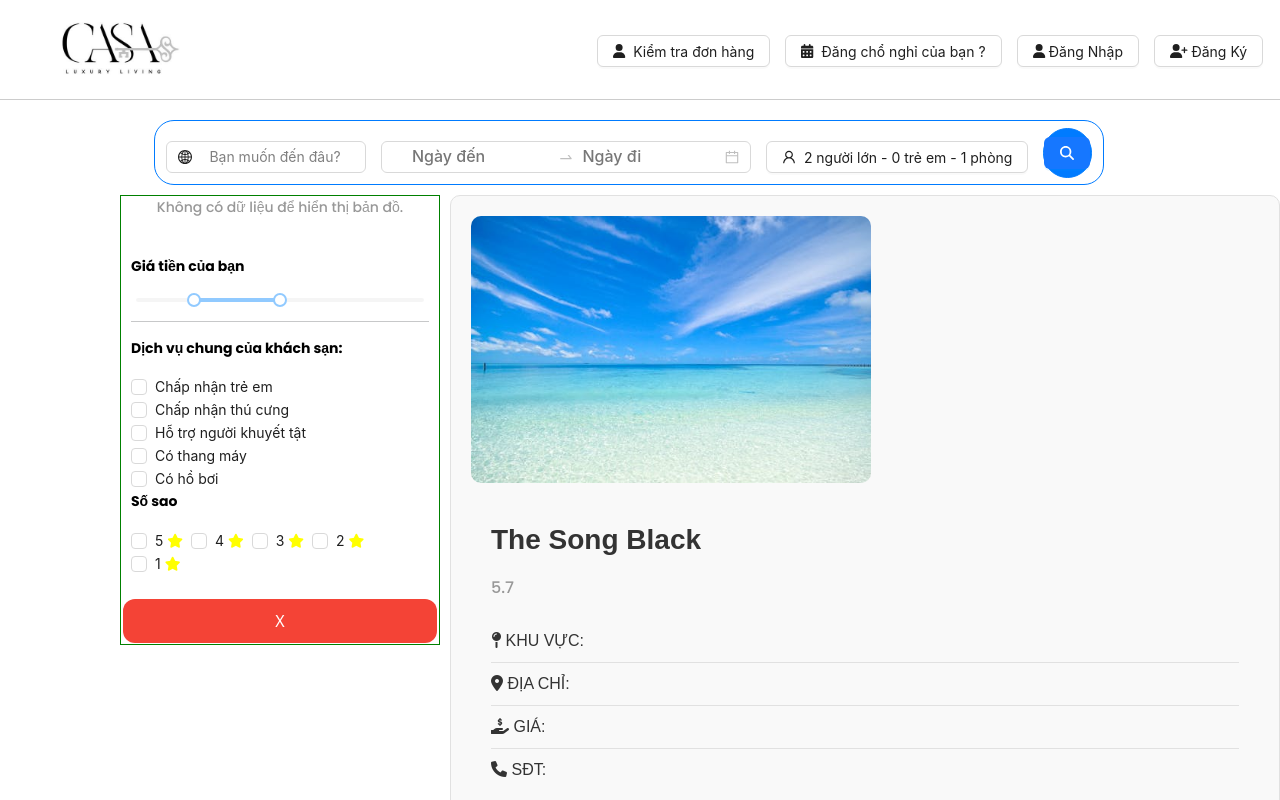
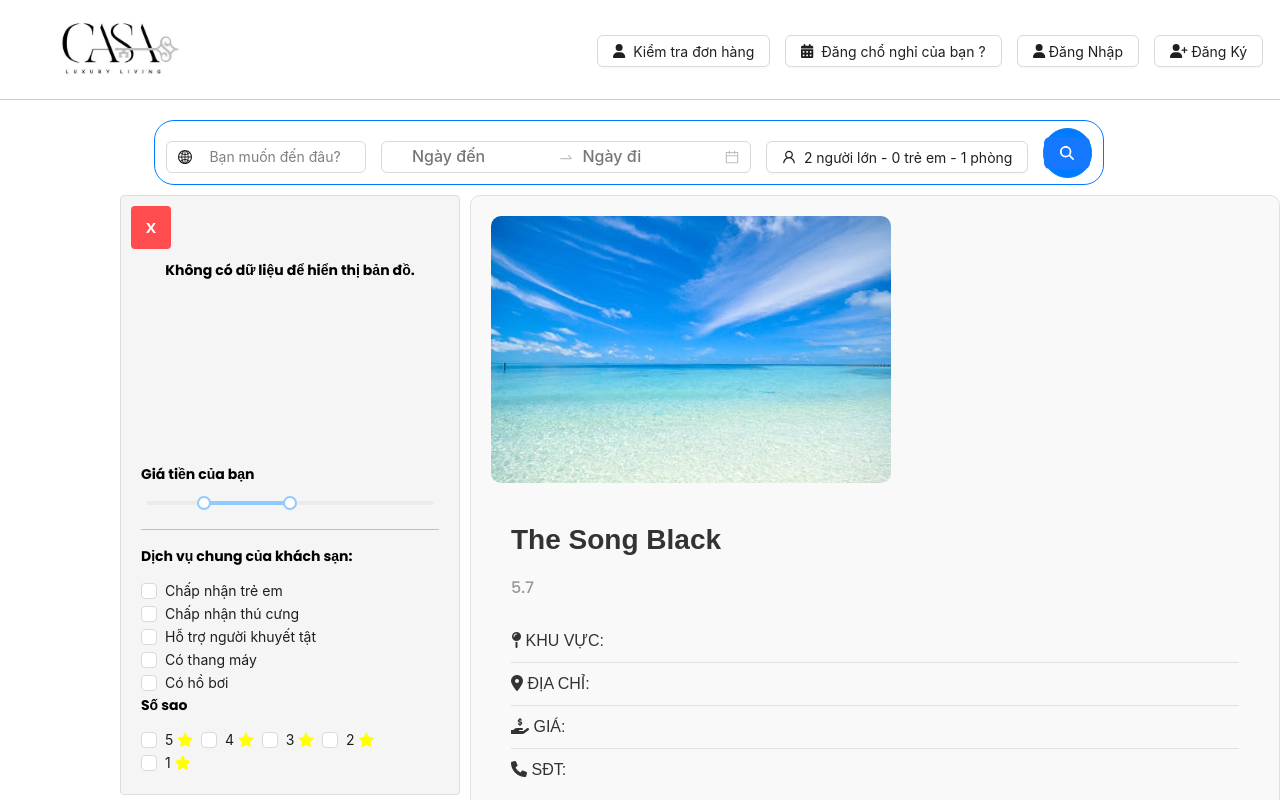
Before and after one commit to Kimngan136/-ATN-HKCUOI, a React (Create React App) app: page /filter in a window 1280 px wide. Shown: the top 800 px of the page. Built offline with nearby package versions, Linux system fonts and the light colour scheme.

Commit message:
chỉnh giao diện và filter

```diff
--- a/src/layout.css
+++ b/src/layout.css
@@ -203,6 +203,7 @@
 }
 
 .filter-sidebar {
+    height: 750px;
     width: 300px;
     margin-left: 120px;
     display: flex;
@@ -436,40 +437,7 @@ a {
     margin-right: 0;
 }
 
-/***********************************************************        FILTER       *************************************************************/
-.filter-sidebar {
-    width: 320px;
-}
 
-.clear-button {
-    background-color: #f44336;
-
-    border: none;
-    color: white;
-
-    padding: 10px 20px;
-
-    text-align: center;
-    text-decoration: none;
-
-    display: inline-block;
-
-    font-size: 16px;
-
-    margin: 4px 2px;
-
-    cursor: pointer;
-
-    border-radius: 12px;
-
-    transition: background-color 0.3s ease;
-
-}
-
-.clear-button:hover {
-    background-color: #d32f2f;
-
-}
 
 /*********************************************  NÚT ĐẶT PHÒNG *****************************************************************/
 
@@ -880,6 +848,31 @@ i span {
 
     margin-top: 3px;
     width: 330px;
+}
+
+.fieldresg input[type="submit"] {
+    background-color: #3498db;
+    /* Green background */
+    border: none;
+    /* Remove borders */
+    color: white;
+    /* White text */
+    padding: 15px 32px;
+    /* Some padding */
+    text-align: center;
+    /* Centered text */
+    text-decoration: none;
+    /* Remove underline */
+    display: inline-block;
+    /* Get the element to line up */
+    font-size: 16px;
+    /* Increase font size */
+    margin: 4px 2px;
+    /* Some margin */
+    cursor: pointer;
+    /* Pointer/hand icon */
+    border-radius: 4px;
+    /* 0.4 second transition effect to hover state */
 }
 
 /*****************   CHI TIẾT KHÁCH SẠN CSS   ***********************************/
@@ -1352,7 +1345,10 @@ th {
 
 /***************************************************    FILTER KHÁCH SẠN     ********************************/
 
-
+/***********************************************************        FILTER       *************************************************************/
+.filter-sidebar {
+    width: 320px;
+}
 
 Slider.rc-slider-rail {
     background-color: #f2f2f2;
@@ -1378,3 +1374,57 @@ Slider.rc-slider-handle {
 Slider.rc-slider-handle:hover {
     box-shadow: 0 0 10px rgba(0, 0, 0, 0.1);
 }
+.filter-sidebar {
+    height: 700px;
+    width: 300px;
+    /* Set a width for the sidebar */
+    padding: 10px;
+    background-color: #f5f5f5;
+    /* Light gray background */
+    border: 1px solid #ddd;
+    /* Light border */
+    border-radius: 4px;
+    /* Rounded corners */
+    overflow-y: auto;
+    /* Scrollable if content overflows */
+}
+
+.map-filter {
+    height: 300px;
+    /* Adjust the height of the map container */
+    margin-bottom: 20px;
+}
+
+.filter-sidebar p {
+    font-weight: bold;
+    color: black;
+    margin-bottom: 10px;
+    /* Space below the paragraphs */
+}
+
+.filter-sidebar .ant-slider {
+    margin-bottom: 20px;
+    /* Space below the slider */
+}
+
+
+.clear-button {
+    float: left;
+    display: block;
+    width: 40px;
+    padding: 10px;
+    background-color: #ff4d4f;
+    /* Red background */
+    color: white;
+    /* White text */
+    border: none;
+    /* Remove borders */
+    border-radius: 4px;
+    font-weight: bold;
+    text-align: center;
+    transition: background-color 0.3s;
+}
+
+.clear-button:hover {
+    background-color: #d9363e;
+}
--- a/src/user/HotelFilter.js
+++ b/src/user/HotelFilter.js
@@ -193,10 +193,15 @@ const HotelFilter = () => {
                 </div>
             </div>
             <div className='container-filterList'>
-                <div className="filter-sidebar">
-                    <Map hotelData={hotelData} />
+                <div className="filter-sidebar" style={{ height: 600,width:340, }}>
 
-                    <div style={{ padding: '10px' }}>
+                    <button className='clear-button ' >X</button>
+
+                    <div className='map-filter'>
+                        <Map hotelData={hotelData} />
+                    </div>
+
+                    <div style={{ padding: '10px', marginTop:90}}>
                         <p style={{ fontWeight: 'bold', color:'black' }}>Giá tiền của bạn</p>
                         <Slider range defaultValue={[20, 50]} />
                         <hr></hr>
@@ -216,7 +221,6 @@ const HotelFilter = () => {
                         <Checkbox onChange={onChange}>2 <i class="fa-solid fa-star" style={{ color: 'yellow' }}></i></Checkbox>
                         <Checkbox onChange={onChange}>1 <i class="fa-solid fa-star" style={{ color: 'yellow' }}></i></Checkbox>
                     </div>
-                    <button className='clear-button ' >X</button>
 
                 </div>
                 <div className="filter-listCard">
--- a/src/user/Register.js
+++ b/src/user/Register.js
@@ -45,7 +45,11 @@ const Register = () => {
 
                     </div>
                     <div class="field">
-                        <input type="submit" value="Đăng Ký" />
+                        <Button type="primary" htmlType="submit" style={{ width: '100%', height: '50px' }}>
+
+
+                            ĐĂNG KÝ
+                        </Button>
                     </div>
                 </form>
                 <div class="login" style={{ color: 'gray' }}>-------------------------------------</div>
```
